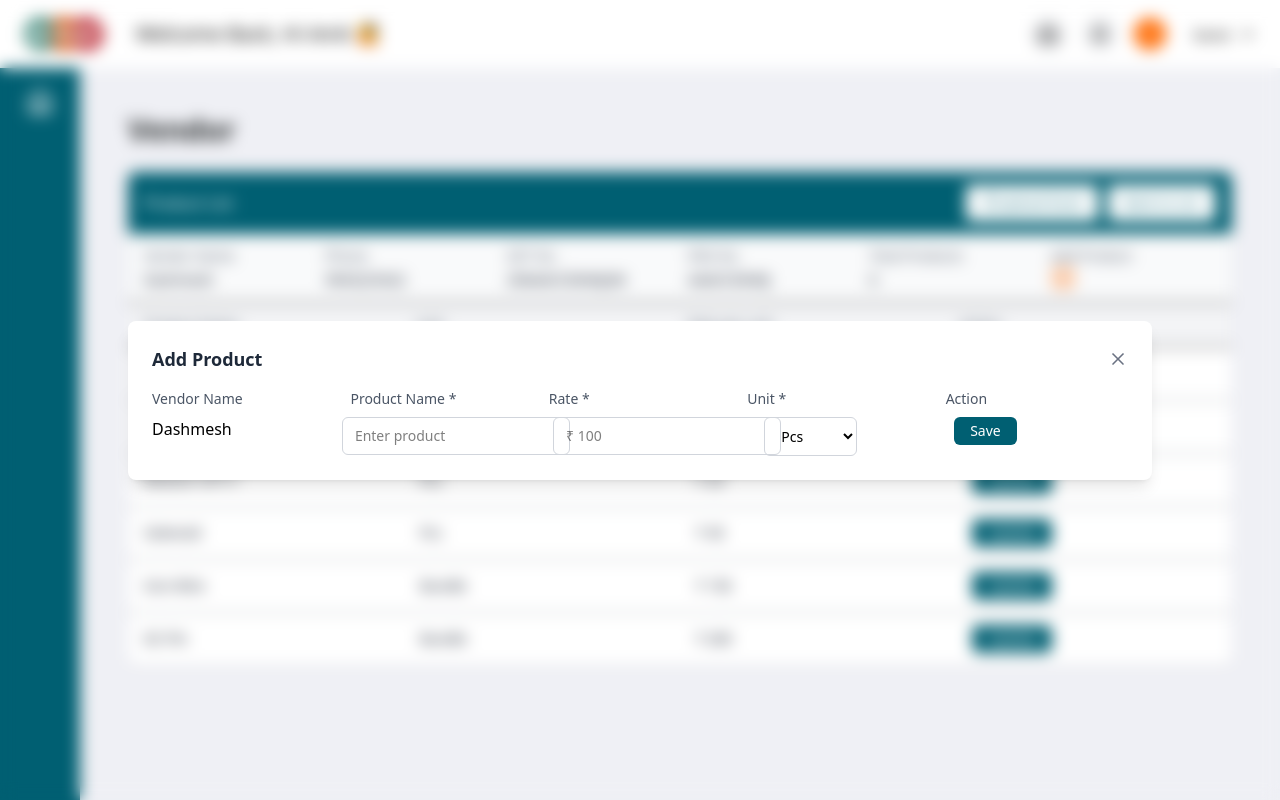
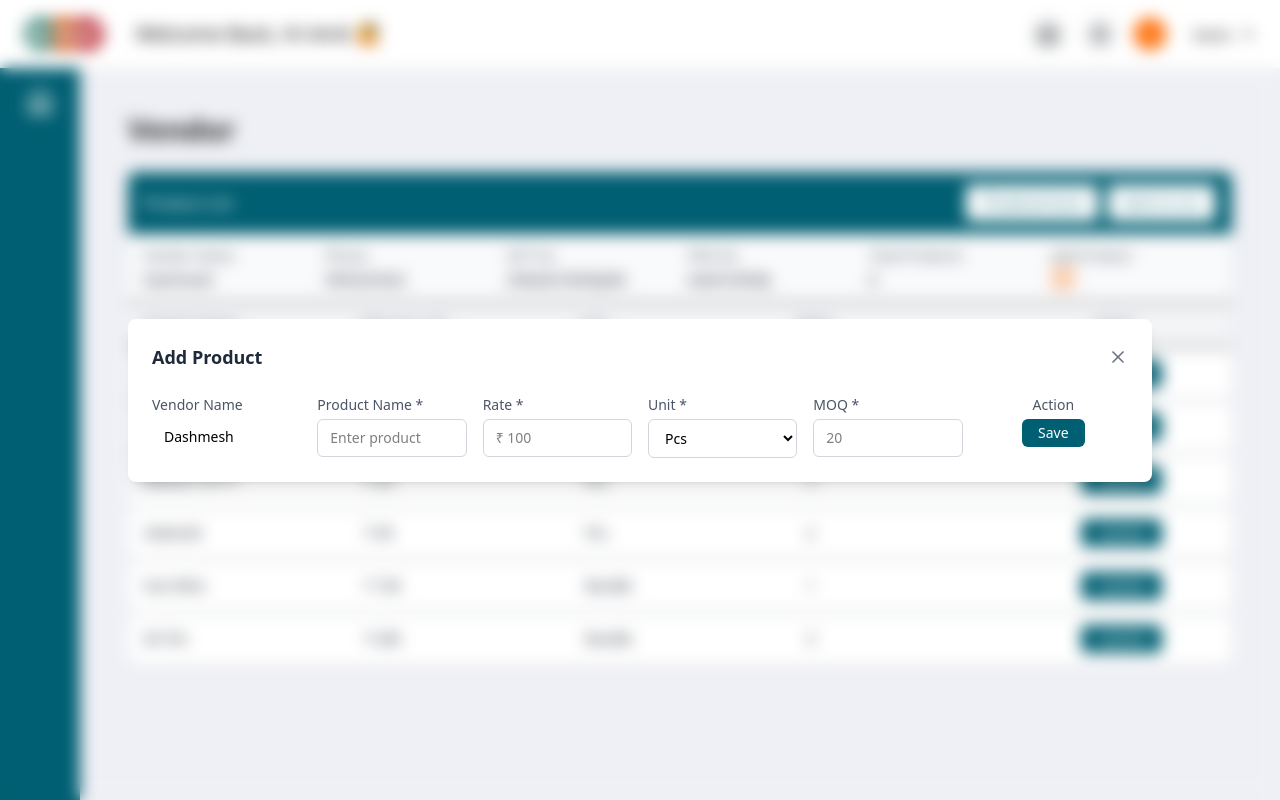
Before and after one commit to chittipriya0010/G-TRACE_Vendor, a React (Vite) app: page /vendors/1 in a window 1280 px wide. Both pictures are taken after a click on the button 1062 px from the left and 278 px from the top of the page. Built offline with nearby package versions, Linux system fonts and the light colour scheme.

Commit message:
Added minOrderQty field

```diff
--- a/src/components/Vendor/AddProductModal.jsx
+++ b/src/components/Vendor/AddProductModal.jsx
@@ -3,7 +3,7 @@ import { useForm } from "react-hook-form";
 
 const AddProductModal = ({ handleAddProduct, selectedVendor, setShowAddProductModal, setSelectedVendor }) => {
   const { register, handleSubmit, formState: { errors }, reset } = useForm({
-    defaultValues: { name: "", rate: "", unit: "Pcs" },
+    defaultValues: { name: "", rate: "", unit: "Pcs", minOrderQty: "" },
   });
 
   const onSubmit = (data) => {
@@ -22,7 +22,7 @@ const AddProductModal = ({ handleAddProduct, selectedVendor, setShowAddProductMo
     <div className="fixed inset-0 backdrop-blur-sm bg-transparent flex items-center justify-center z-50">
   <div className="bg-white rounded-lg p-6 w-[80%] shadow-lg">
     {/* Header */}
-        <div className="flex justify-between items-center mb-4">
+    <div className="flex justify-between items-center mb-6">
       <h3 className="text-lg font-semibold text-gray-800">Add Product</h3>
       <button
         onClick={handleClose}
@@ -32,49 +32,61 @@ const AddProductModal = ({ handleAddProduct, selectedVendor, setShowAddProductMo
       </button>
     </div>
 
-        {/* Table Header */}
-        <div className="flex flex-row text-sm text-gray-600 font-medium gap-4 mb-2">
-          <div className="w-1/5">Vendor Name</div>
-          <div className="w-1/5">Product Name *</div>
-          <div className="w-1/5">Rate *</div>
-          <div className="w-1/5">Unit *</div>
-          <div className="w-1/5">Action</div>
-        </div>
-
-        {/* Single Row Form */}
+    {/* Form */}
     <form onSubmit={handleSubmit(onSubmit)}>
-          <div className="flex flex-row gap-4 items-start">
+      <div className="grid grid-cols-6 gap-4 items-start">
         {/* Vendor Name */}
-            <div className="w-1/5 flex items-center">
+        <div>
+          <label className="block text-sm text-gray-600 font-medium mb-1">
+            Vendor Name
+          </label>
+          <p className="px-3 py-2 text-sm">
             {selectedVendor?.name || "—"}
+          </p>
         </div>
 
         {/* Product Name */}
-            <div className="w-1/5">
+        <div>
+          <label className="block text-sm text-gray-600 font-medium mb-1">
+            Product Name *
+          </label>
           <input
             {...register("name", { required: "Product name is required" })}
             placeholder="Enter product"
-              className="px-3 py-2 border border-gray-300 rounded-md text-sm"
+            className="w-full px-3 py-2 border border-gray-300 rounded-md text-sm"
           />
-            {errors.name && <p className="text-red-500 text-xs">{errors.name.message}</p>}
+          {errors.name && (
+            <p className="text-red-500 text-xs">{errors.name.message}</p>
+          )}
         </div>
 
         {/* Rate */}
-            <div className="w-1/5">
+        <div>
+          <label className="block text-sm text-gray-600 font-medium mb-1">
+            Rate *
+          </label>
           <input
             type="number"
-              {...register("rate", { required: "Rate is required", min: { value: 1, message: "Rate must be positive" } })}
+            {...register("rate", {
+              required: "Rate is required",
+              min: { value: 1, message: "Rate must be positive" },
+            })}
             placeholder="₹ 100"
-              className="px-3 py-2 border border-gray-300 rounded-md text-sm"
+            className="w-full px-3 py-2 border border-gray-300 rounded-md text-sm"
           />
-            {errors.rate && <p className="text-red-500 text-xs">{errors.rate.message}</p>}
+          {errors.rate && (
+            <p className="text-red-500 text-xs">{errors.rate.message}</p>
+          )}
         </div>
 
         {/* Unit */}
-            <div className="w-1/5">
+        <div>
+          <label className="block text-sm text-gray-600 font-medium mb-1">
+            Unit *
+          </label>
           <select
             {...register("unit", { required: "Unit is required" })}
-              className="px-3 py-2 border border-gray-300 rounded-md text-sm"
+            className="w-full px-3 py-2 border border-gray-300 rounded-md text-sm"
           >
             <option value="Pcs">Pcs</option>
             <option value="Bundle">Bundle</option>
@@ -84,12 +96,31 @@ const AddProductModal = ({ handleAddProduct, selectedVendor, setShowAddProductMo
           )}
         </div>
 
+        {/* MOQ */}
+        <div>
+          <label className="block text-sm text-gray-600 font-medium mb-1">
+            MOQ *
+          </label>
+          <input
+            type="number"
+            {...register("minOrderQty", {
+              required: "Minimum Order Quantity is required",
+              min: { value: 1, message: "MOQ must be positive" },
+            })}
+            placeholder="20"
+            className="w-full px-3 py-2 border border-gray-300 rounded-md text-sm"
+          />
+          {errors.minOrderQty && (
+            <p className="text-red-500 text-xs">{errors.minOrderQty.message}</p>
+          )}
+        </div>
+
         {/* Action */}
-            <div className="w-1/5 flex items-center">
-              <button
-                type="submit"
-                className="btn-small"
-              >
+        <div className="text-center">
+          <label className="block text-sm text-gray-600 font-medium mb-1">
+            Action
+          </label>
+          <button type="submit" className="btn-small">
             Save
           </button>
         </div>
--- a/src/components/Vendor/AddVendor.jsx
+++ b/src/components/Vendor/AddVendor.jsx
@@ -15,7 +15,7 @@ const AddVendor = ({ handleAddVendor }) => {
       gstNo: '',
       panNo: '',
       accountNo: '',
-      products: [{ name: "", rate: "", unit: "Pcs" }],
+      products: [{ name: "", rate: "", unit: "Pcs", minOrderQty: "" }],
       gstFile: null
     }
   });
@@ -104,9 +104,10 @@ const AddVendor = ({ handleAddVendor }) => {
             <div className="space-y-3">
               <div className="grid grid-cols-2 gap-4 text-sm text-gray-600 font-medium">
                 <span>Product Name *</span>
-                <div className='grid grid-cols-3 gap-2 text-sm text-gray-600 font-medium'>
+                <div className='grid grid-cols-4 gap-2 text-sm text-gray-600 font-medium'>
                   <span>Rate *</span>
                   <span>Unit *</span>
+                  <span>MOQ *</span>
                   <span className='text-center'>Actions</span>
                 </div>
               </div>
@@ -118,7 +119,7 @@ const AddVendor = ({ handleAddVendor }) => {
                     placeholder="Enter product"
                     className="px-3 py-2 border border-gray-300 rounded-md text-sm"
                   />
-                  <div className='grid grid-cols-3 gap-2 items-center'>
+                  <div className='grid grid-cols-4 gap-2 items-center'>
                     <input
                       {...register(`products.${index}.rate`, { required: "Rate required" })}
                       placeholder="₹ 100"
@@ -131,6 +132,11 @@ const AddVendor = ({ handleAddVendor }) => {
                       <option>Pcs</option>
                       <option>Bundle</option>
                     </select>
+                    <input
+                      {...register(`products.${index}.minOrderQty`, { required: "Minimum Order Quntity is required" })}
+                      placeholder="20"
+                      className="px-3 py-2 border border-gray-300 rounded-md text-sm"
+                    />
                     <div className="flex justify-center gap-2">
                       <button
                         type="button"
--- a/src/components/Vendor/EditProductModal.jsx
+++ b/src/components/Vendor/EditProductModal.jsx
@@ -8,6 +8,7 @@ const EditProductModal = ({ editingProduct, handleEditProduct, selectedVendor, s
       name: "",
       rate: "",
       unit: "Pcs",
+      minOrderQty: "minOrderQty",
     },
   });
 
@@ -17,6 +18,7 @@ const EditProductModal = ({ editingProduct, handleEditProduct, selectedVendor, s
         name: editingProduct.name || "",
         rate: editingProduct.rate || "",
         unit: editingProduct.unit || "Pcs",
+        minOrderQty: editingProduct.minOrderQty || "",
       });
     }
   }, [editingProduct, reset]);
@@ -37,7 +39,7 @@ const EditProductModal = ({ editingProduct, handleEditProduct, selectedVendor, s
     <div className="fixed inset-0 backdrop-blur-sm bg-transparent flex items-center justify-center z-50">
   <div className="bg-white rounded-lg p-6 w-[80%] shadow-lg">
     {/* Header */}
-        <div className="flex justify-between items-center mb-4">
+    <div className="flex justify-between items-center mb-6">
       <h3 className="text-lg font-semibold text-gray-800">
         Edit Product
       </h3>
@@ -49,29 +51,28 @@ const EditProductModal = ({ editingProduct, handleEditProduct, selectedVendor, s
       </button>
     </div>
 
-        {/* Table Header */}
-        <div className="flex flex-row text-sm text-gray-600 font-medium gap-4 mb-2">
-          <div className="w-1/5">Vendor Name</div>
-          <div className="w-1/5">Product Name *</div>
-          <div className="w-1/5">Rate *</div>
-          <div className="w-1/5">Unit *</div>
-          <div className="w-1/5">Action</div>
-        </div>
-
-        {/* Single Row Form */}
+    {/* Form */}
     <form onSubmit={handleSubmit(onSubmit)}>
-          <div className="flex flex-row gap-4 items-start">
+      <div className="grid grid-cols-6 gap-4 items-start">
         {/* Vendor Name */}
-            <div className="w-1/5 flex items-center">
+        <div>
+          <label className="block text-sm text-gray-600 font-medium mb-1">
+            Vendor Name
+          </label>
+          <p className="px-3 py-2 text-sm">
             {selectedVendor?.name || "—"}
+          </p>
         </div>
 
         {/* Product Name */}
-            <div className="w-1/5">
+        <div>
+          <label className="block text-sm text-gray-600 font-medium mb-1">
+            Product Name *
+          </label>
           <input
             {...register("name", { required: "Product name is required" })}
             placeholder="Enter product"
-                className="px-3 py-2 border border-gray-300 rounded-md text-sm"
+            className="w-full px-3 py-2 border border-gray-300 rounded-md text-sm"
           />
           {errors.name && (
             <p className="text-red-500 text-xs">{errors.name.message}</p>
@@ -79,7 +80,10 @@ const EditProductModal = ({ editingProduct, handleEditProduct, selectedVendor, s
         </div>
 
         {/* Rate */}
-            <div className="w-1/5">
+        <div>
+          <label className="block text-sm text-gray-600 font-medium mb-1">
+            Rate *
+          </label>
           <input
             type="number"
             {...register("rate", {
@@ -87,7 +91,7 @@ const EditProductModal = ({ editingProduct, handleEditProduct, selectedVendor, s
               min: { value: 1, message: "Rate must be positive" },
             })}
             placeholder="₹ 100"
-                className="px-3 py-2 border border-gray-300 rounded-md text-sm"
+            className="w-full px-3 py-2 border border-gray-300 rounded-md text-sm"
           />
           {errors.rate && (
             <p className="text-red-500 text-xs">{errors.rate.message}</p>
@@ -95,10 +99,13 @@ const EditProductModal = ({ editingProduct, handleEditProduct, selectedVendor, s
         </div>
 
         {/* Unit */}
-            <div className="w-1/5">
+        <div>
+          <label className="block text-sm text-gray-600 font-medium mb-1">
+            Unit *
+          </label>
           <select
             {...register("unit", { required: "Unit is required" })}
-                className="px-3 py-2 border border-gray-300 rounded-md text-sm"
+            className="w-full px-3 py-2 border border-gray-300 rounded-md text-sm"
           >
             <option value="Pcs">Pcs</option>
             <option value="Bundle">Bundle</option>
@@ -110,12 +117,33 @@ const EditProductModal = ({ editingProduct, handleEditProduct, selectedVendor, s
           )}
         </div>
 
+        {/* MOQ */}
+        <div>
+          <label className="block text-sm text-gray-600 font-medium mb-1">
+            MOQ *
+          </label>
+          <input
+            type="number"
+            {...register("minOrderQty", {
+              required: "Minimum Order Quantity is required",
+              min: { value: 1, message: "MOQ must be positive" },
+            })}
+            placeholder="20"
+            className="w-full px-3 py-2 border border-gray-300 rounded-md text-sm"
+          />
+          {errors.minOrderQty && (
+            <p className="text-xs text-red-500 mt-1">
+              {errors.minOrderQty.message}
+            </p>
+          )}
+        </div>
+
         {/* Action */}
-            <div className="w-1/5 flex items-center">
-              <button
-                type="submit"
-                className="btn-small"
-              >
+        <div className="text-center">
+          <label className="block text-sm text-gray-600 font-medium mb-1">
+            Action
+          </label>
+          <button type="submit" className="btn-small">
             Update
           </button>
         </div>
@@ -123,6 +151,7 @@ const EditProductModal = ({ editingProduct, handleEditProduct, selectedVendor, s
     </form>
   </div>
 </div>
+
   );
 };
 
--- a/src/components/Vendor/VendorDetails.jsx
+++ b/src/components/Vendor/VendorDetails.jsx
@@ -83,13 +83,13 @@ const VendorDetails = ({ vendors, setShowAddProductModal, setShowEditProductModa
 
           {/* Products Header */}
           <div className="px-4 py-3 bg-gray-100 border-b">
-            <div className="grid grid-cols-4 gap-4 text-sm font-medium text-gray-600">
+            <div className="grid grid-cols-5 gap-4 text-sm font-medium text-gray-600">
               <div>Product Name</div>
-              {/* <div>Category</div>
-              <div>Description</div> */}
+              {/* <div>Category</div> */}
+              <div>Rate per unit</div>
               <div>Unit</div>
-              <div>Rate per unit</div>
-              <div>Action</div>
+              <div>MOQ</div>
+              <div className='text-center'>Action</div>
             </div>
           </div>
 
@@ -101,11 +101,11 @@ const VendorDetails = ({ vendors, setShowAddProductModal, setShowEditProductModa
                   {vendor.products.map((product) => (
                     <tr key={product.id} className="hover:bg-gray-50">
                       <td className="px-4 py-3 text-sm text-gray-900 w-1/6">{product.name}</td>
-                      {/* <td className="px-4 py-3 text-sm text-gray-900 w-1/6">-</td>
-                      <td className="px-4 py-3 text-sm text-gray-900 w-1/6">-</td> */}
+                      {/* <td className="px-4 py-3 text-sm text-gray-900 w-1/6">-</td> */}
+                      <td className="px-4 py-3 text-sm text-gray-900 w-1/6">₹ {product.rate}</td>
                       <td className="px-4 py-3 text-sm text-gray-900 w-1/6">{product.unit}</td>
-                      <td className="px-4 py-3 text-sm text-gray-900 w-1/6">₹ {product.rate}</td>
-                      <td className="px-4 py-3 w-1/6">
+                      <td className="px-4 py-3 text-sm text-gray-900 w-1/6">{product.minOrderQty}</td>
+                      <td className="px-4 py-3 w-1/6 text-center">
                         <button
                           onClick={() => {
                             setSelectedVendor(vendor);
--- a/src/pages/VendorManagementSystem/VendorRoutes.jsx
+++ b/src/pages/VendorManagementSystem/VendorRoutes.jsx
@@ -17,12 +17,12 @@ function VendorProvider({ children }) {
       accountNo: "Amar Kapila",
       totalProducts: 6,
       products: [
-        { id: 1, name: "Cutting Blade", rate: 16, unit: "Pcs" },
-        { id: 2, name: "Wrench 14*15", rate: 50, unit: "Pcs" },
-        { id: 3, name: "Wrench 16*17", rate: 20, unit: "Pcs" },
-        { id: 4, name: "Solenoid", rate: 40, unit: "Pcs" },
-        { id: 5, name: "Iron Wire", rate: 156, unit: "Bundle" },
-        { id: 6, name: "DC Pin", rate: 200, unit: "Bundle" },
+        { id: 1, name: "Cutting Blade", rate: 16, unit: "Pcs", minOrderQty: 10 },
+        { id: 2, name: "Wrench 14*15", rate: 50, unit: "Pcs", minOrderQty: 5 },
+        { id: 3, name: "Wrench 16*17", rate: 20, unit: "Pcs", minOrderQty: 5 },
+        { id: 4, name: "Solenoid", rate: 40, unit: "Pcs", minOrderQty: 2 },
+        { id: 5, name: "Iron Wire", rate: 156, unit: "Bundle", minOrderQty: 1 },
+        { id: 6, name: "DC Pin", rate: 200, unit: "Bundle", minOrderQty: 3 },
       ],
     },
     { id: 2, name: "Pooja", phone: "9943225422", address: "...", totalProducts: 30, products: [] },
```
Lines whose indentation alone changed are shown as unchanged.
